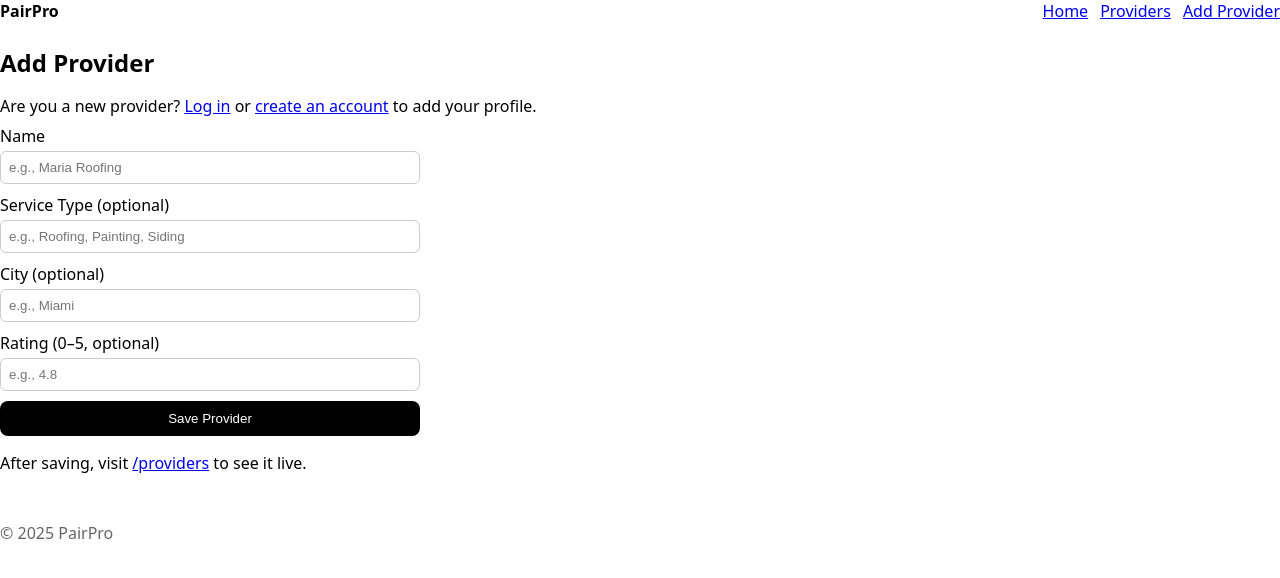
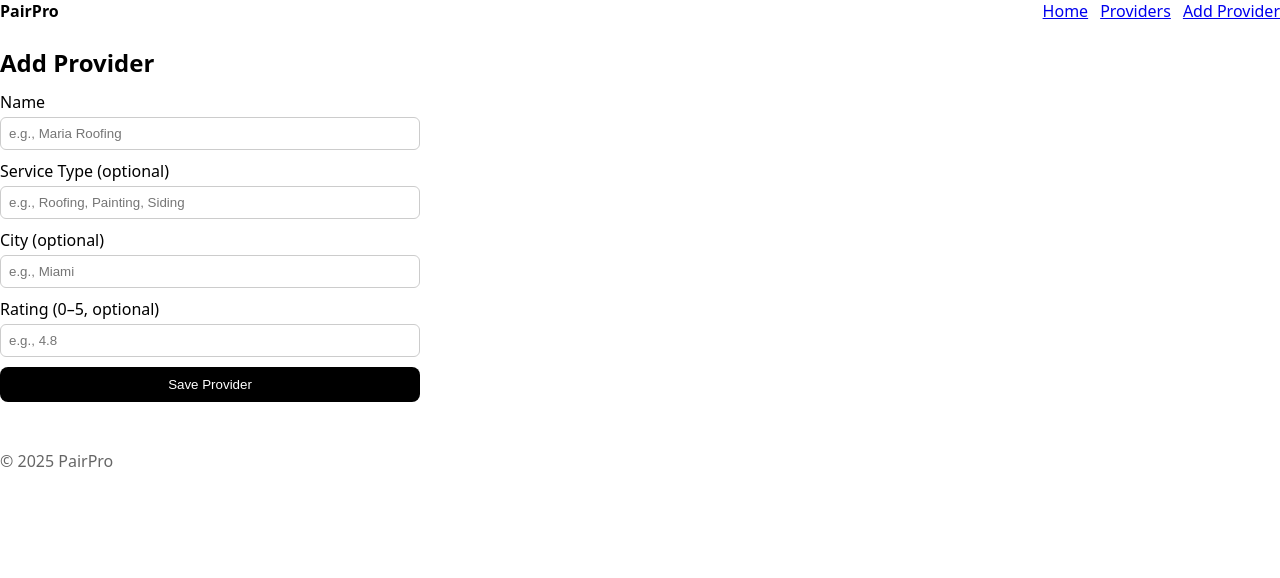
Before and after one commit to ProPairApp/pairpro-frontend, a Next.js app: page /providers/new in a window 1280 px wide. Shown: the top 578 px of the page. Built offline with nearby package versions, Linux system fonts and the light colour scheme.

Commit message:
Update page.tsx

```diff
--- a/app/providers/new/page.tsx
+++ b/app/providers/new/page.tsx
@@ -53,11 +53,6 @@ export default function NewProviderPage() {
   return (
     <main>
       <h1 style={{ fontSize: 24, marginBottom: 12 }}>Add Provider</h1>
-
-      <p style={{ marginBottom: 8 }}>
-        Are you a new provider? <a href="/auth/login">Log in</a> or{" "}
-        <a href="/auth/signup">create an account</a> to add your profile.
-      </p>
 
       <form onSubmit={handleSubmit} style={{ display: "grid", gap: 10, maxWidth: 420 }}>
         <label style={{ display: "grid", gap: 4 }}>
@@ -119,10 +114,6 @@ export default function NewProviderPage() {
           Save Provider
         </button>
       </form>
-
-      <p style={{ marginTop: 16 }}>
-        After saving, visit <a href="/providers">/providers</a> to see it live.
-      </p>
     </main>
   );
 }
```
